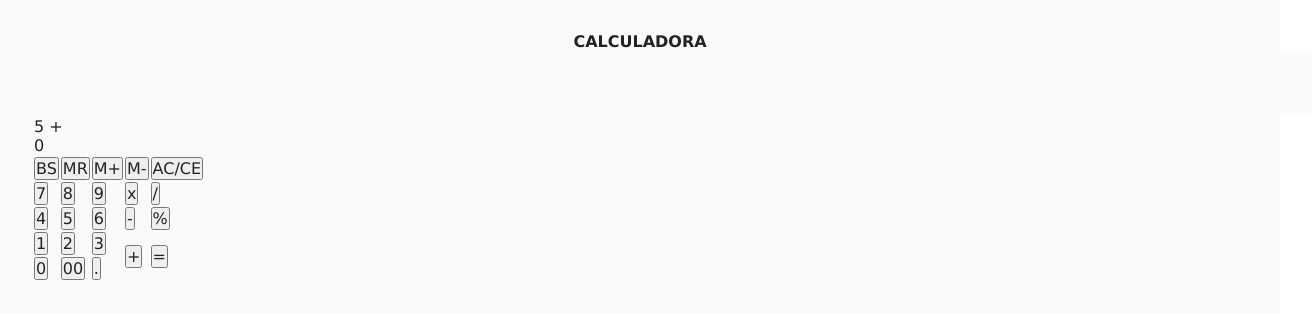
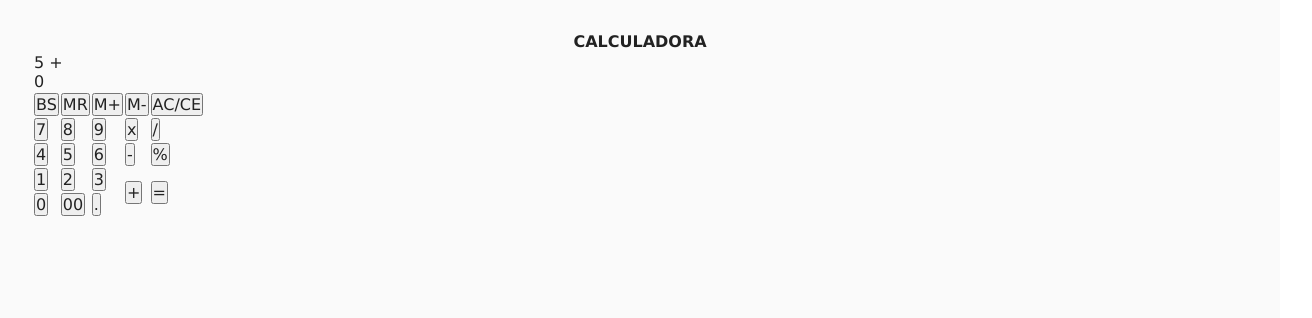
Before and after one commit to victinn09/calculadora_matematica, a plain HTML site: page index.html in a window 1280 px wide. Shown: the whole page, 1312 px wide, since content can reach past the window. Drawn offline with Linux system fonts and the light colour scheme.

Commit message:
aula29-08

```diff
--- a/css/style.css
+++ b/css/style.css
@@ -15,9 +15,9 @@
 #interface {
     display: block;
     width: 100vw;
+    height: 100vh;
     padding: 2rem;
     background-color: #fafafa;
-
 }
 
 #interface .cabecalho{
--- a/index.html
+++ b/index.html
@@ -19,7 +19,7 @@
         </header>
 
         <main>
-            <div class="container_table"></div>
+            <div class="container_table">
                 <table>
                     <tr>
                         <td colspan="5">
@@ -67,21 +67,8 @@
                         <td><button class="bt_calc">00</button></td>
                         <td><button class="bt_calc">.</button></td>
                     </tr>
-
-    <div id="interface">
-
-
-
-
-                            <main>
-
-
-                            </main>
-
-
-                    </tr>
                 </table>
-
+            </div>
         </main>
 
     </div>
```
